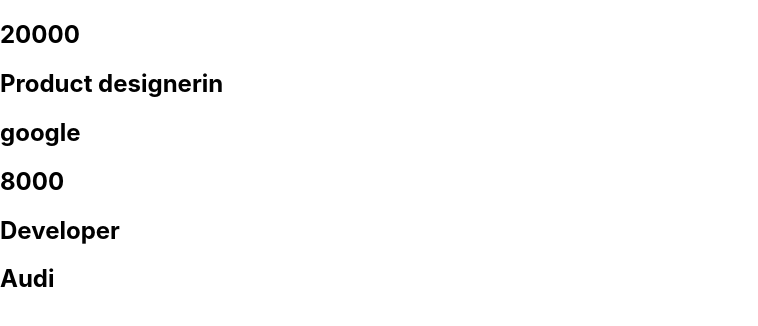
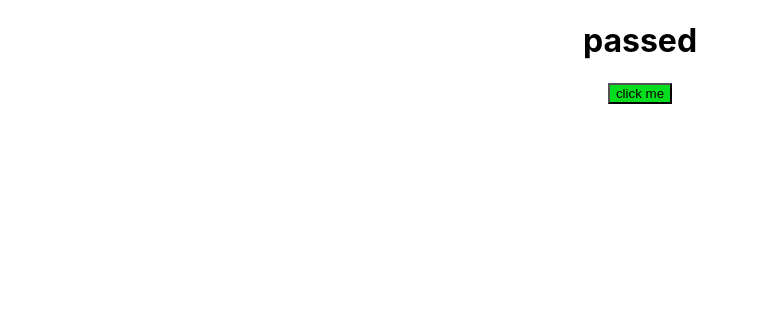
Before and after one commit to parastoomajidi/onlineshop-with-react, a React (Create React App) app: page / in a window 1280 px wide. Shown: the top 326 px of the page, without its empty margins (0-758 px from the left). Built offline with nearby package versions, Linux system fonts and the light colour scheme.

Commit message:
Daily Practise-Conditional render

```diff
--- a/src/App.css
+++ b/src/App.css
@@ -12,6 +12,14 @@
     animation: App-logo-spin infinite 20s linear;
   }
 }
+
+.s{
+  background: #06dd1f;
+}
+.r{
+  background: #a90d0d;
+}
+
 
 .App-header {
   background-color: #282c34;
--- a/src/App.js
+++ b/src/App.js
@@ -2,23 +2,33 @@
 import './App.css';
 
 function App() {
- return(
-  <div>
-    <Job salary={20000} posiotion="Product designerin" company="google"/>
-    <Job salary={8000} posiotion="Developer" company="Audi"/>
-  </div>
- )
-}
-// component
-const Job =(props)=>{
+  const age = 25;
   return(
-   <div>
-     <h2>{props.salary}</h2>
-    <h2>{props.posiotion}</h2>
-    <h2>{props.company}</h2>
+   <div className='App'>
+    {age >34 ? <h1>faild</h1> : <h1>passed</h1>}
+    <button type='submit' className={age>24 ? "s" : "r" }>click me</button>
    </div>
   )
 }
 
 
+
 export default App;
+
+
+
+//   <div>
+//     <Job salary={20000} posiotion="Product designerin" company="google"/>
+
+//   </div>
+//  )
+// }
+
+// const Job =(props)=>{
+//   return(
+//    <div>
+//      <h2>{props.salary}</h2>
+//     <h2>{props.posiotion}</h2>
+//     <h2>{props.company}</h2>
+//    </div>
+//   )
```
